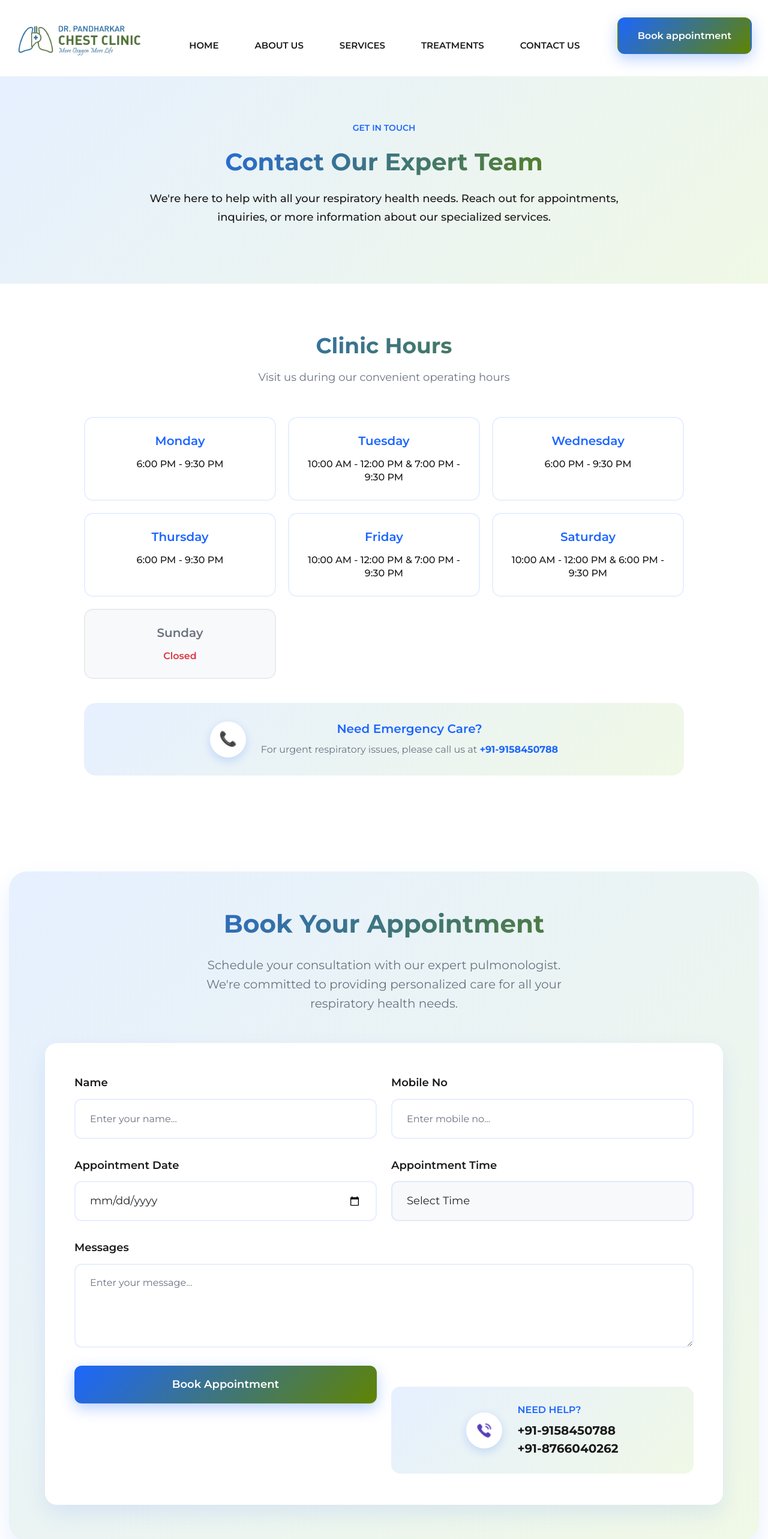
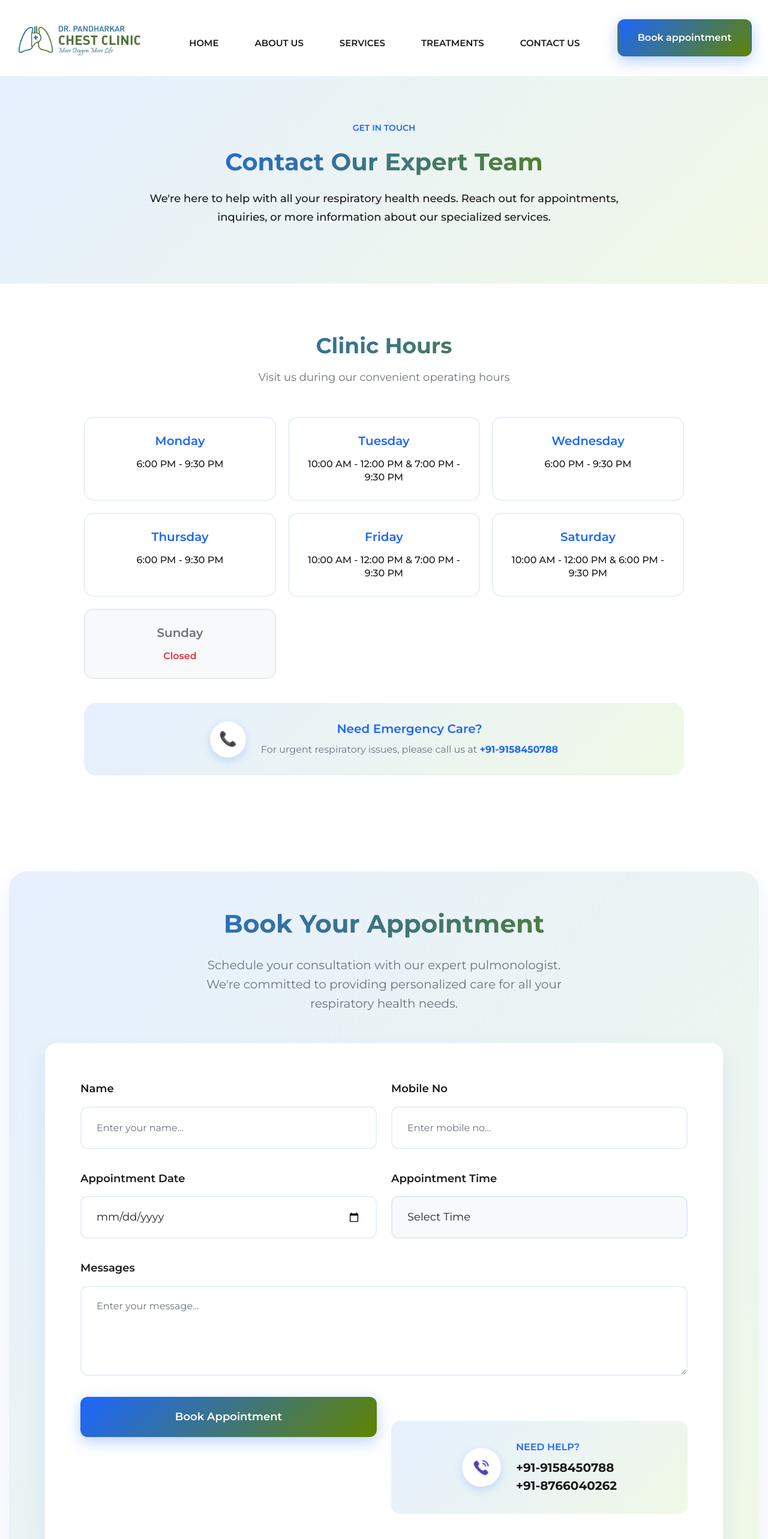
Before and after one commit to CreativeRohit45/ChestHospital, a React (Vite) app: page /contact in a window 1280 px wide. Shown: the top 2566 px of the page at 60% size. Built offline with nearby package versions, Linux system fonts and the light colour scheme.

Commit message:
Fix appointment button, contact form, and footer icons

```diff
--- a/src/components/ContactForm/ContactForm.scss
+++ b/src/components/ContactForm/ContactForm.scss
@@ -3,7 +3,7 @@
 .appointment-container {
     .contact-form {
         background: $color-white;
-        padding: 50px;
+        padding: 60px;
         border-radius: 20px;
         box-shadow: 0 15px 35px rgba(28, 102, 255, 0.1);
         border: 2px solid transparent;
@@ -17,25 +17,25 @@
         }
 
         .form-group {
-            margin-bottom: 30px;
+            margin-bottom: 35px;
 
             label {
                 color: $color-black;
                 font-weight: 600;
                 font-size: 18px;
-                margin-bottom: 12px;
+                margin-bottom: 15px;
                 display: block;
             }
 
             .form-control {
                 width: 100%;
-                padding: 18px 24px;
+                padding: 20px 25px;
                 border: 2px solid rgba(28, 102, 255, 0.1);
                 border-radius: 12px;
                 font-size: 18px;
                 transition: all 0.3s ease;
                 background: $color-white;
-                min-height: 56px;
+                min-height: 60px;
 
                 &:focus {
                     outline: none;
@@ -59,7 +59,7 @@
             }
 
             textarea.form-control {
-                min-height: 140px;
+                min-height: 150px;
                 resize: vertical;
             }
         }
@@ -67,7 +67,7 @@
         .appointment-btn {
             background: linear-gradient(135deg, $color-blue 0%, $color-green 100%);
             color: $color-white;
-            padding: 18px 36px;
+            padding: 20px 40px;
             border: none;
             border-radius: 12px;
             font-size: 18px;
@@ -76,7 +76,7 @@
             transition: all 0.3s ease;
             width: 100%;
             box-shadow: 0 8px 25px rgba(28, 102, 255, 0.3);
-            min-height: 56px;
+            min-height: 60px;
 
             &:hover:not(:disabled) {
                 transform: translateY(-2px);
@@ -91,8 +91,8 @@
         }
 
         .alert {
-            padding: 18px 24px;
-            margin-bottom: 30px;
+            padding: 20px 25px;
+            margin-bottom: 35px;
             border-radius: 12px;
             font-weight: 500;
             font-size: 16px;
@@ -114,14 +114,14 @@
             display: flex;
             align-items: center;
             justify-content: center;
-            margin-top: 35px;
-            padding: 25px;
+            margin-top: 40px;
+            padding: 30px;
             background: linear-gradient(135deg, $color-light-blue 0%, $color-light-green 100%);
             border-radius: 15px;
 
             .icon {
-                width: 60px;
-                height: 60px;
+                width: 65px;
+                height: 65px;
                 margin-right: 25px;
                 background: $color-white;
                 border-radius: 50%;
@@ -131,8 +131,8 @@
                 box-shadow: 0 5px 15px rgba(28, 102, 255, 0.2);
 
                 img {
-                    width: 28px;
-                    height: 28px;
+                    width: 30px;
+                    height: 30px;
                 }
             }
 
@@ -160,46 +160,46 @@
 @media (max-width: 575px) {
     .appointment-container {
         .contact-form {
-            padding: 30px;
+            padding: 35px;
 
             .form-group {
-                margin-bottom: 25px;
+                margin-bottom: 30px;
 
                 label {
                     font-size: 16px;
                 }
 
                 .form-control {
-                    padding: 15px 18px;
+                    padding: 18px 20px;
                     font-size: 16px;
-                    min-height: 50px;
+                    min-height: 55px;
                 }
 
                 textarea.form-control {
-                    min-height: 120px;
+                    min-height: 130px;
                 }
             }
 
             .appointment-btn {
-                padding: 15px 30px;
+                padding: 18px 35px;
                 font-size: 16px;
-                min-height: 50px;
+                min-height: 55px;
             }
 
             .appointment-call {
                 flex-direction: column;
                 text-align: center;
-                padding: 20px;
+                padding: 25px;
 
                 .icon {
                     margin-right: 0;
                     margin-bottom: 15px;
-                    width: 50px;
-                    height: 50px;
+                    width: 55px;
+                    height: 55px;
 
                     img {
-                        width: 24px;
-                        height: 24px;
+                        width: 26px;
+                        height: 26px;
                     }
                 }
 
@@ -220,18 +220,20 @@
 @media (min-width: 576px) and (max-width: 767px) {
     .appointment-container {
         .contact-form {
-            padding: 40px;
+            padding: 45px;
 
             .form-group {
                 .form-control {
-                    padding: 16px 20px;
+                    padding: 19px 22px;
                     font-size: 17px;
+                    min-height: 58px;
                 }
             }
 
             .appointment-btn {
-                padding: 16px 32px;
+                padding: 19px 38px;
                 font-size: 17px;
+                min-height: 58px;
             }
         }
     }
--- a/src/components/Navbar/Navbar.jsx
+++ b/src/components/Navbar/Navbar.jsx
@@ -1,9 +1,10 @@
 import React from 'react';
 import './Navbar.scss';
 import logo from './../../assets/image1.png';
-import {Link} from 'react-router-dom';
+import {Link, useNavigate} from 'react-router-dom';
 
 const Navbar = () => {
+    const navigate = useNavigate();
 
     const navbarItems = [
         { id: 1, name: 'HOME', path: '/' },
@@ -13,6 +14,19 @@ const Navbar = () => {
         { id: 5, name: 'CONTACT US', path: '/contact' }
     ];
 
+    const handleBookAppointment = () => {
+        navigate('/contact');
+        // Small delay to ensure page loads before scrolling
+        setTimeout(() => {
+            const contactForm = document.querySelector('.contact-form-wrapper');
+            if (contactForm) {
+                contactForm.scrollIntoView({
+                    behavior: 'smooth',
+                    block: 'center'
+                });
+            }
+        }, 100);
+    };
 
     return (
         <div className='main-nav'>
@@ -41,7 +55,24 @@ const Navbar = () => {
 
                             {/* Navbar Button */}
                             <div className="theme-btn">
-                                <Link to="/contact">Book appointment</Link>
+                                <button onClick={handleBookAppointment} style={{background: 'none', border: 'none', padding: 0}}>
+                                    <span style={{
+                                        background: 'linear-gradient(135deg, #1C66FF 0%, #608400 100%)',
+                                        color: '#ffffff',
+                                        padding: '16px 32px',
+                                        textDecoration: 'none',
+                                        borderRadius: '12px',
+                                        transition: 'all 0.3s ease',
+                                        border: '2px solid transparent',
+                                        fontSize: '16px',
+                                        fontWeight: '600',
+                                        display: 'inline-block',
+                                        boxShadow: '0 8px 25px rgba(28, 102, 255, 0.3)',
+                                        cursor: 'pointer'
+                                    }}>
+                                        Book appointment
+                                    </span>
+                                </button>
                             </div>
                         </div>
                     </div>
--- a/src/sections/AboutBanner/AboutBanner.jsx
+++ b/src/sections/AboutBanner/AboutBanner.jsx
@@ -1,9 +1,25 @@
 import React from 'react';
-import { Link } from 'react-router-dom';
+import { useNavigate } from 'react-router-dom';
 import './AboutBanner.scss';
 import bannerOne from '../../assets/about/banner/2nd.jpg'
 
 const AboutBanner = () => {
+    const navigate = useNavigate();
+
+    const handleBookAppointment = () => {
+        navigate('/contact');
+        // Small delay to ensure page loads before scrolling
+        setTimeout(() => {
+            const contactForm = document.querySelector('.contact-form-wrapper');
+            if (contactForm) {
+                contactForm.scrollIntoView({
+                    behavior: 'smooth',
+                    block: 'center'
+                });
+            }
+        }, 100);
+    };
+
     return (
         <section className='about-hero-section' data-aos="fade-up" data-aos-duration="2000">
             <div className="container">
@@ -40,7 +56,24 @@ const AboutBanner = () => {
 
                             <div className="about-cta">
                                 <div className="theme-btn">
-                                    <Link to='/contact'>Schedule Consultation</Link>
+                                    <button onClick={handleBookAppointment} style={{background: 'none', border: 'none', padding: 0}}>
+                                        <span style={{
+                                            background: 'linear-gradient(135deg, #1C66FF 0%, #608400 100%)',
+                                            color: '#ffffff',
+                                            padding: '16px 32px',
+                                            textDecoration: 'none',
+                                            borderRadius: '12px',
+                                            transition: 'all 0.3s ease',
+                                            border: '2px solid transparent',
+                                            fontSize: '16px',
+                                            fontWeight: '600',
+                                            display: 'inline-block',
+                                            boxShadow: '0 8px 25px rgba(28, 102, 255, 0.3)',
+                                            cursor: 'pointer'
+                                        }}>
+                                            Schedule Consultation
+                                        </span>
+                                    </button>
                                 </div>
                                 <div className="about-stats">
                                     <div className="stat-item">
--- a/src/sections/Banner/Banner.jsx
+++ b/src/sections/Banner/Banner.jsx
@@ -1,6 +1,6 @@
 import React from 'react';
 import './Banner.scss';
-import {Link} from 'react-router-dom';
+import {useNavigate} from 'react-router-dom';
 import icon from '../../assets/banner/icons/Calling.png';
 import bannerImg from '../../assets/banner/1.jpg';
 
@@ -11,6 +11,21 @@ import shapeThree from '../../assets/banner/vector_03.png';
 import shapeFour from '../../assets/banner/pattern.png';
 
 const Banner = () => {
+    const navigate = useNavigate();
+
+    const handleBookAppointment = () => {
+        navigate('/contact');
+        // Small delay to ensure page loads before scrolling
+        setTimeout(() => {
+            const contactForm = document.querySelector('.contact-form-wrapper');
+            if (contactForm) {
+                contactForm.scrollIntoView({
+                    behavior: 'smooth',
+                    block: 'center'
+                });
+            }
+        }, 100);
+    };
 
     return (
         <section className='section-bg section-common banner-section'>
@@ -24,7 +39,26 @@ const Banner = () => {
 
                                     <div className="banner-bottom">
                                         <div className="theme-btn">
-                                            <Link to="/contact">Book an appointment</Link>
+                                            <button onClick={handleBookAppointment} style={{background: 'none', border: 'none', padding: 0}}>
+                                                <span style={{
+                                                    background: 'linear-gradient(135deg, #1C66FF 0%, #608400 100%)',
+                                                    color: '#ffffff',
+                                                    padding: '20px 25px',
+                                                    textDecoration: 'none',
+                                                    borderRadius: '12px',
+                                                    transition: 'all 0.3s ease',
+                                                    border: '2px solid transparent',
+                                                    fontSize: '16px',
+                                                    fontWeight: '600',
+                                                    display: 'inline-block',
+                                                    boxShadow: '0 8px 25px rgba(28, 102, 255, 0.3)',
+                                                    cursor: 'pointer',
+                                                    position: 'relative',
+                                                    zIndex: 10
+                                                }}>
+                                                    Book an appointment
+                                                </span>
+                                            </button>
                                         </div>
 
                                         <div className="banner-call">
--- a/src/sections/Priority/Priority.jsx
+++ b/src/sections/Priority/Priority.jsx
@@ -1,10 +1,26 @@
 import React from 'react';
-import { Link } from 'react-router-dom';
+import { useNavigate } from 'react-router-dom';
 import SectionTitle from '../../components/SectionTitle/SectionTitle';
 import priorityImg from '../../assets/experts.jpg';
 import './Priority.scss';
 
 const Priority = () => {
+    const navigate = useNavigate();
+
+    const handleBookAppointment = () => {
+        navigate('/contact');
+        // Small delay to ensure page loads before scrolling
+        setTimeout(() => {
+            const contactForm = document.querySelector('.contact-form-wrapper');
+            if (contactForm) {
+                contactForm.scrollIntoView({
+                    behavior: 'smooth',
+                    block: 'center'
+                });
+            }
+        }, 100);
+    };
+
     const priorityFeatures = [
         {
             icon: '🎯',
@@ -76,7 +92,24 @@ const Priority = () => {
 
                                 <div className="priority-cta">
                                     <div className="theme-btn">
-                                        <Link to='/contact'>Experience Our Care</Link>
+                                        <button onClick={handleBookAppointment} style={{background: 'none', border: 'none', padding: 0}}>
+                                            <span style={{
+                                                background: 'linear-gradient(135deg, #1C66FF 0%, #608400 100%)',
+                                                color: '#ffffff',
+                                                padding: '16px 32px',
+                                                textDecoration: 'none',
+                                                borderRadius: '12px',
+                                                transition: 'all 0.3s ease',
+                                                border: '2px solid transparent',
+                                                fontSize: '16px',
+                                                fontWeight: '600',
+                                                display: 'inline-block',
+                                                boxShadow: '0 8px 25px rgba(28, 102, 255, 0.3)',
+                                                cursor: 'pointer'
+                                            }}>
+                                                Experience Our Care
+                                            </span>
+                                        </button>
                                     </div>
                                     <div className="priority-note">
                                         <p>Join thousands of satisfied patients who trust us with their respiratory health</p>
```
Also changed, not shown: src/sections/Footer/Footer.jsx (+44 -5 lines), src/sections/Footer/Footer.scss (+11 -0 lines), src/components/ContactForm/ContactForm.jsx (line endings or trailing spaces).
